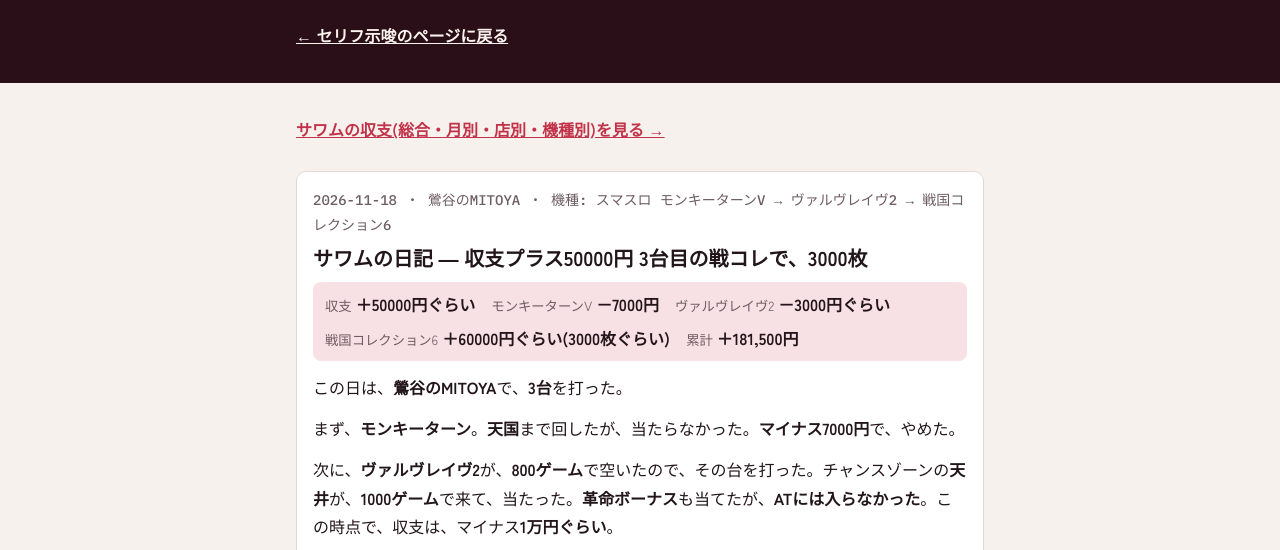
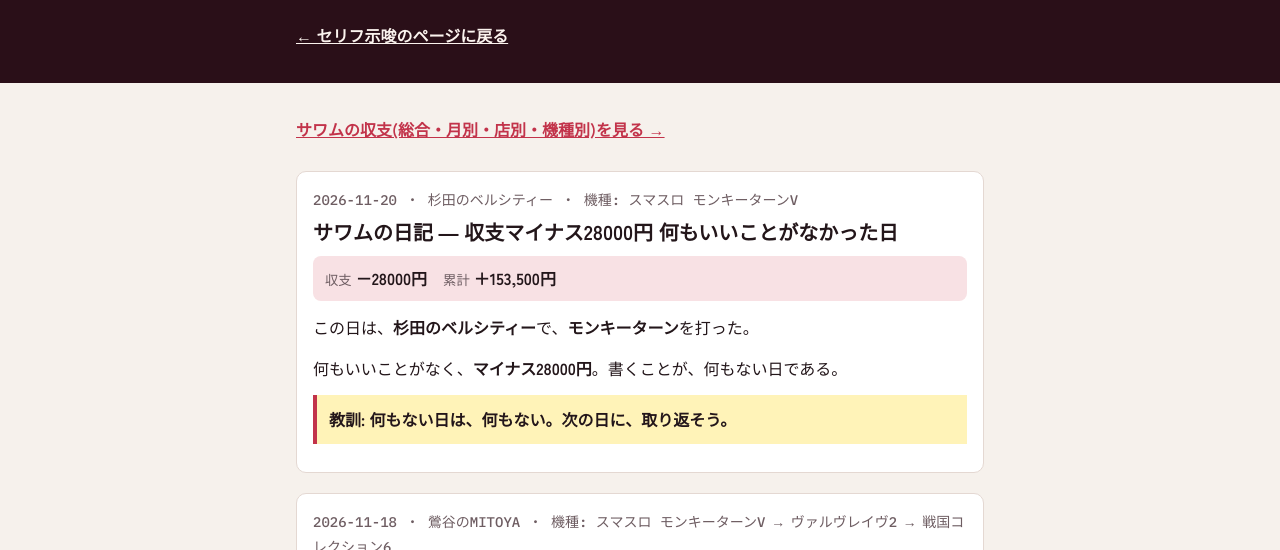
Before and after one commit to rikyui90-lab/senkore, a plain HTML site: page diary.html in a window 1280 px wide. Shown: the part 186-736 px from the top of the page. Drawn offline with Linux system fonts and the light colour scheme; a web font is replaced by a local one.

Commit message:
スロカス日記に 2026-11-20 の日記を追加 (#145)
Claude-Session: https://claude.ai/code/session_01UZZPSuHmNvhWQcyexNuVhm

Co-authored-by: Claude <noreply@anthropic.com>

```diff
--- a/diary.html
+++ b/diary.html
@@ -113,6 +113,14 @@ footer a{color:var(--accent)}
     <p class="punch">オチ</p>
   </article>
   -->
+  <article class="entry" id="2026-11-20" data-yen="-28000" data-items='[["杉田のベルシティー","モンキーターンV",-28000]]'>
+    <div class="date">2026-11-20 ・ 杉田のベルシティー ・ 機種: スマスロ モンキーターンV</div>
+    <h2>サワムの日記 ― 収支マイナス28000円 何もいいことがなかった日</h2>
+    <p class="score"><span><small>収支</small>－28000円</span></p>
+    <p>この日は、<b>杉田のベルシティー</b>で、<b>モンキーターン</b>を打った。</p>
+    <p>何もいいことがなく、<b>マイナス28000円</b>。書くことが、何もない日である。</p>
+    <p class="punch">教訓: 何もない日は、何もない。次の日に、取り返そう。</p>
+  </article>
   <article class="entry" id="2026-11-18" data-yen="50000" data-items='[["鶯谷のMITOYA","モンキーターンV",-7000],["鶯谷のMITOYA","ヴァルヴレイヴ2",-3000],["鶯谷のMITOYA","戦国コレクション6",60000]]'>
     <div class="date">2026-11-18 ・ 鶯谷のMITOYA ・ 機種: スマスロ モンキーターンV → ヴァルヴレイヴ2 → 戦国コレクション6</div>
     <h2>サワムの日記 ― 収支プラス50000円 3台目の戦コレで、3000枚</h2>
```
